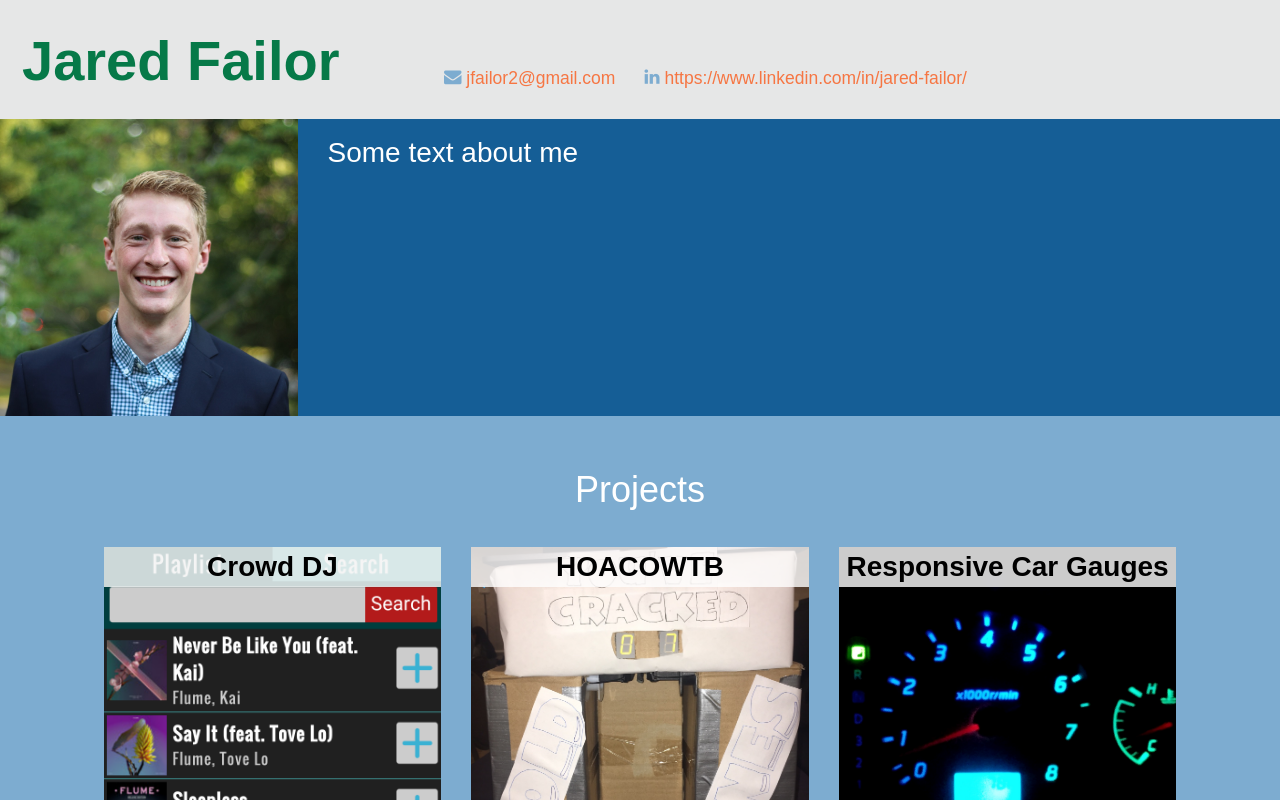
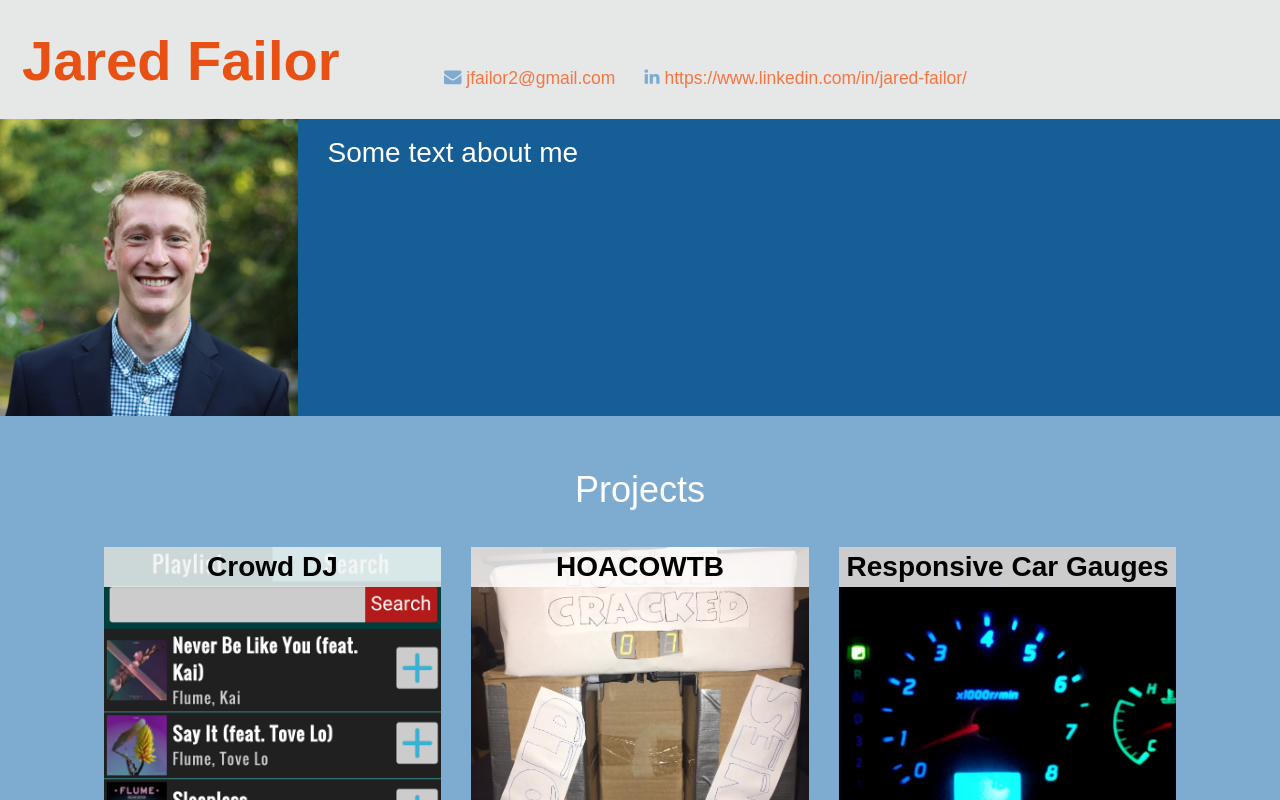
Before and after one commit to JaredWF/JaredWF.github.io, a plain HTML site: page index.html in a window 1280 px wide. In both pictures the pointer is over the link "Jared Failor". Shown: the top 800 px of the page. Drawn offline with nearby package versions, Linux system fonts and the light colour scheme; a web font is replaced by a local one.

Commit message:
Make link hover color orange

```diff
--- a/css/landingStyle.css
+++ b/css/landingStyle.css
@@ -43,7 +43,7 @@ a:visited {
 }
 a:hover {
     text-decoration: none;
-    color: #067948;
+    color: #E95013;
     font-weight: bold;
 }
 a:active {
```
